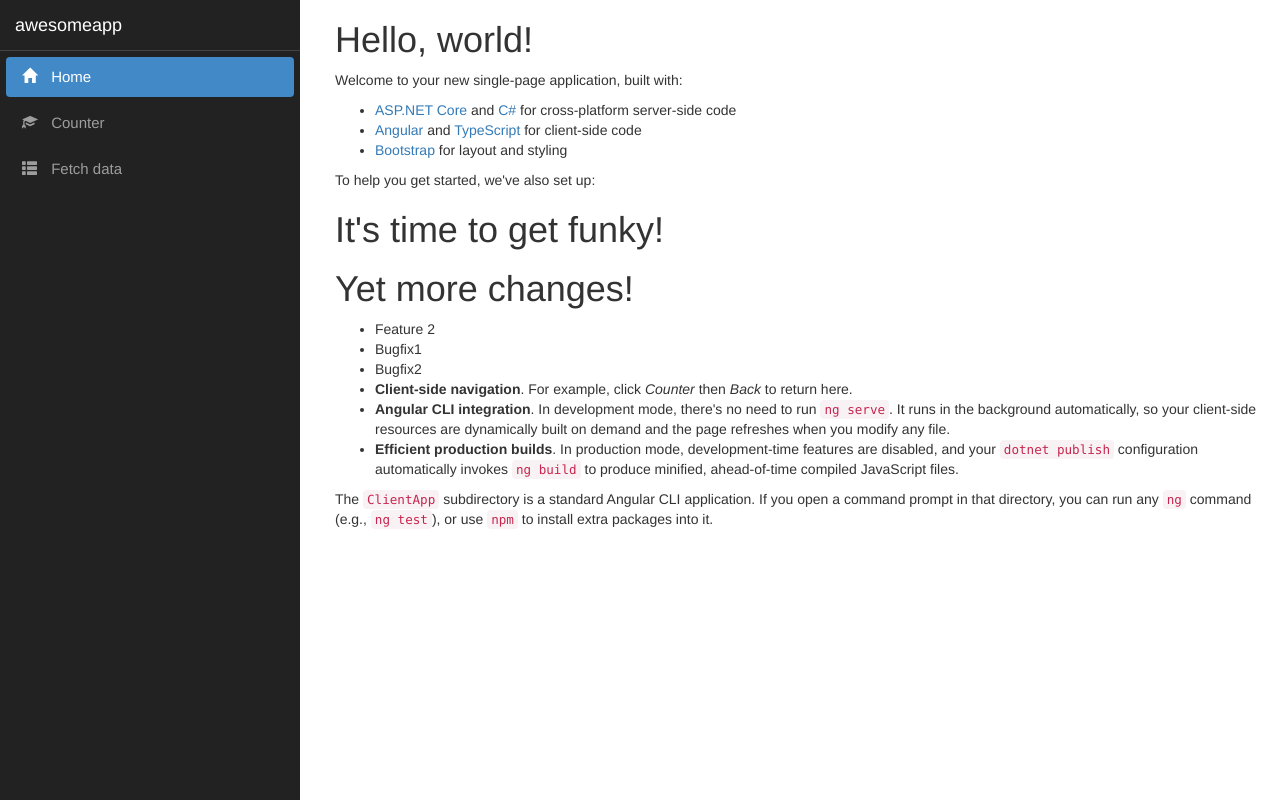
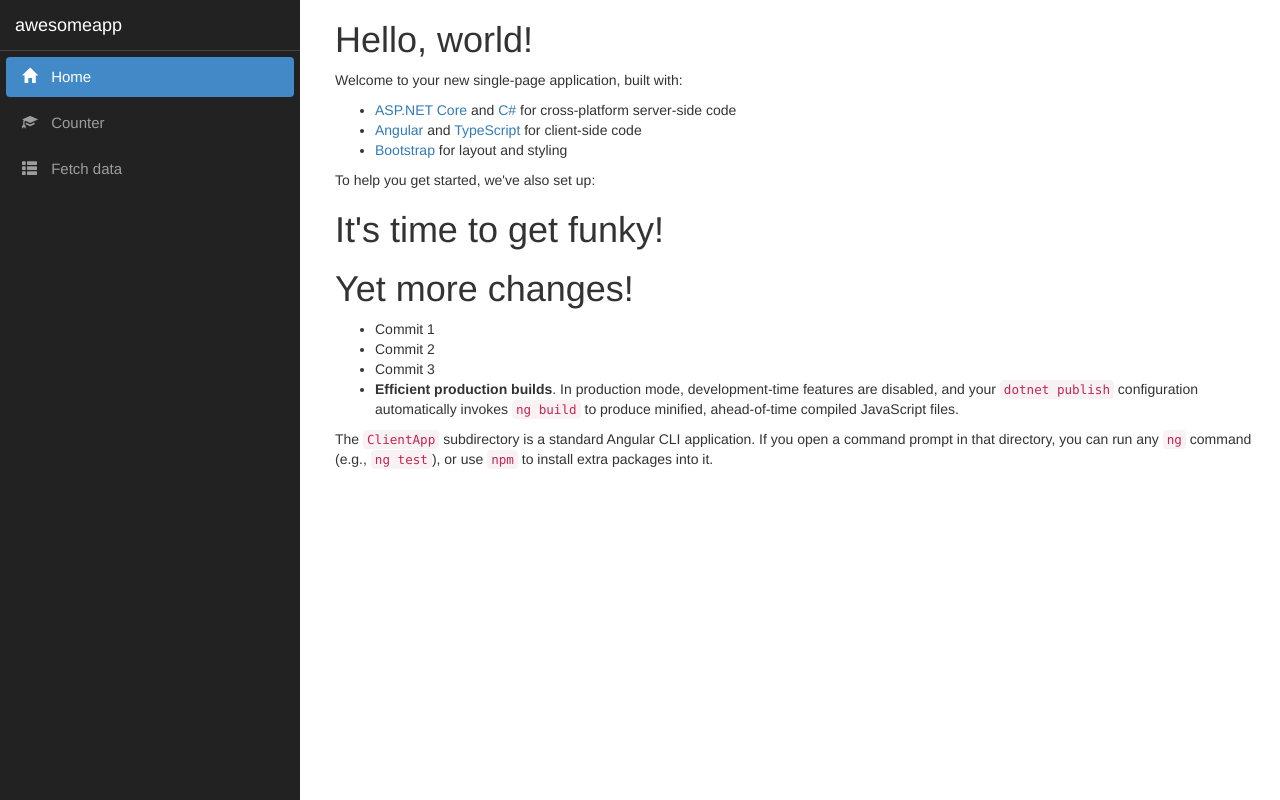
Before and after one commit to hoeriksen/git-noob, an Angular app in the folder awesomeapp/awesomeapp/ClientApp/: page / in a window 1280 px wide. Built offline with nearby package versions, Linux system fonts and the light colour scheme.

Commit message:
Commit 1, 2 and 3

```diff
--- a/awesomeapp/awesomeapp/ClientApp/src/app/home/home.component.html
+++ b/awesomeapp/awesomeapp/ClientApp/src/app/home/home.component.html
@@ -9,11 +9,9 @@
 <h1>It's time to get funky!</h1>
 <h1>Yet more changes!</h1>
 <ul>
-  <li>Feature 2</li>
-  <li>Bugfix1</li>
-  <li>Bugfix2</li>
-  <li><strong>Client-side navigation</strong>. For example, click <em>Counter</em> then <em>Back</em> to return here.</li>
-  <li><strong>Angular CLI integration</strong>. In development mode, there's no need to run <code>ng serve</code>. It runs in the background automatically, so your client-side resources are dynamically built on demand and the page refreshes when you modify any file.</li>
+  <li>Commit 1</li>
+  <li>Commit 2</li>
+  <li>Commit 3</li>
   <li><strong>Efficient production builds</strong>. In production mode, development-time features are disabled, and your <code>dotnet publish</code> configuration automatically invokes <code>ng build</code> to produce minified, ahead-of-time compiled JavaScript files.</li>
 </ul>
 <p>The <code>ClientApp</code> subdirectory is a standard Angular CLI application. If you open a command prompt in that directory, you can run any <code>ng</code> command (e.g., <code>ng test</code>), or use <code>npm</code> to install extra packages into it.</p>
```
